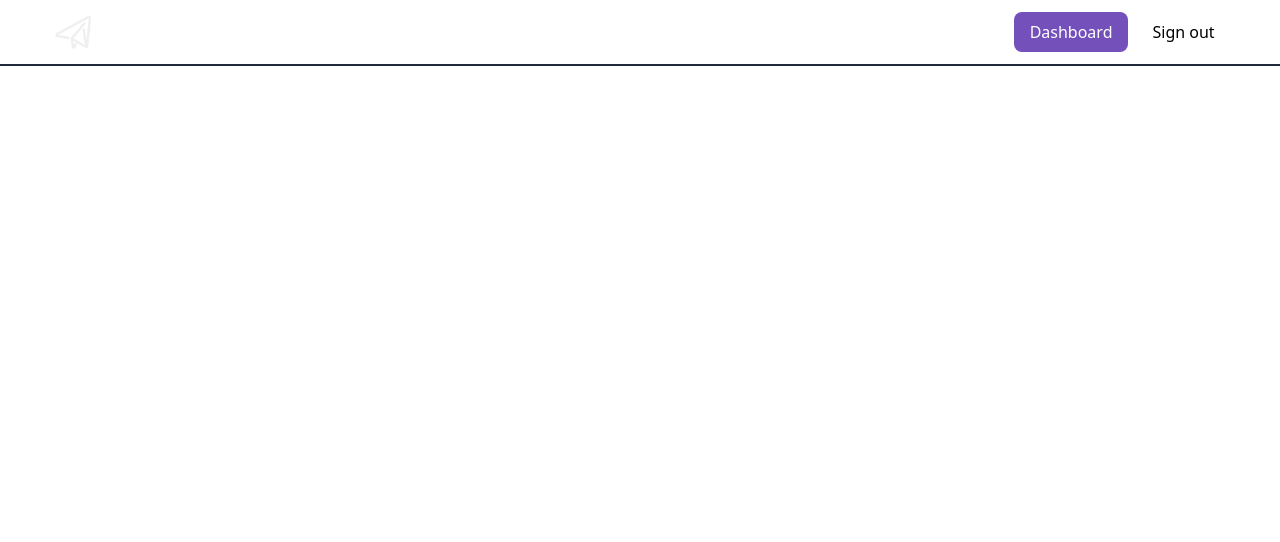
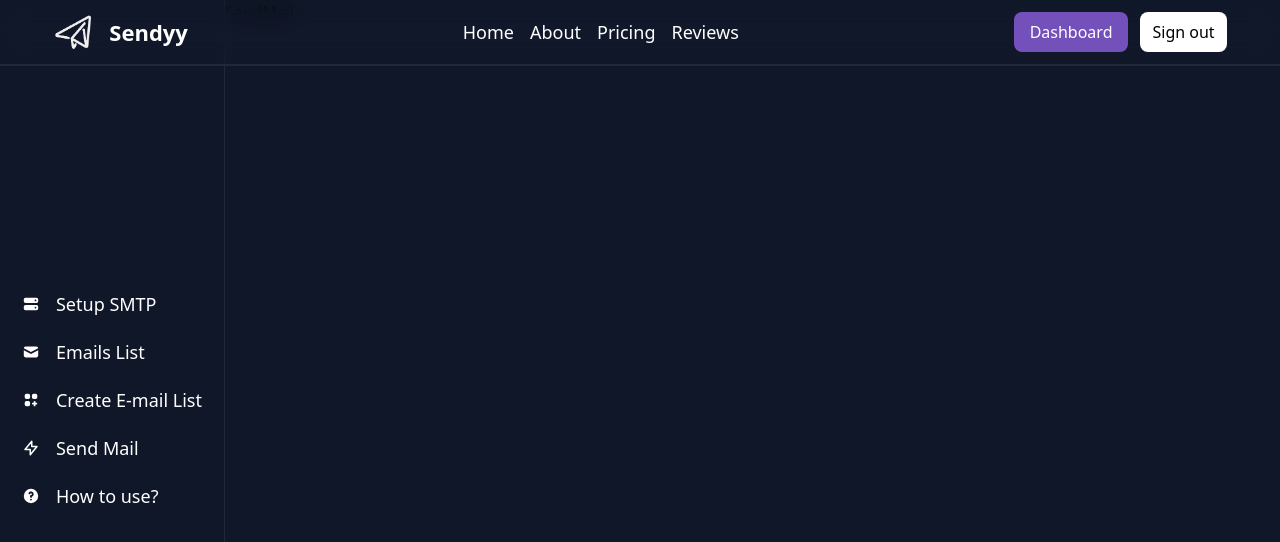
Before and after one commit to sandy088/sendyy-Bulk-Email-Sender, a React (Create React App) app: page /dashboard/send-mail in a window 1280 px wide. Shown: the top 542 px of the page. Built offline with nearby package versions, Linux system fonts and the light colour scheme; sample sign-in values are in the browser's storage.

Commit message:
Send Mail Route Added

```diff
--- a/src/App.js
+++ b/src/App.js
@@ -9,6 +9,7 @@ import { Dashboard } from './Pages/Dashboard';
 import { SetupSmtp } from './components/Dashboard/SetupSmtp';
 import { CreateEmailList } from './components/Dashboard/CreateEmailList';
 import { EmailsList } from './components/Dashboard/EmailsList';
+import { SendMail } from './components/Dashboard/SendMail';
 
 
 function App() {
@@ -30,6 +31,7 @@ function App() {
             <Route path='dashboard/setupsmtp' element={<SetupSmtp/>}/>
             <Route path='dashboard/create-email-list' element={<CreateEmailList/>}/>
             <Route path='dashboard/emails-list' element={<EmailsList/>}/>
+            <Route path='dashboard/send-mail' element={<SendMail/>}/>
           </Route>
         </Routes>
 
--- /dev/null
+++ b/src/components/Dashboard/SendMail.jsx
@@ -0,0 +1,7 @@
+import React from 'react'
+
+export const SendMail = () => {
+  return (
+    <div>SendMail</div>
+  )
+}
--- a/src/context/DataProvider.jsx
+++ b/src/context/DataProvider.jsx
@@ -112,7 +112,7 @@ const DataProvider = ({ children }) => {
         console.log(authToken)
         try {
             toast.loading("Loading E-mail Lists")
-            const response = await axios.post('http://localhost:4000/api/v2/getEmailList',data,{headers: {
+            const response = await axios.post('http://localhost:4000/api/v2/getEmailList', data, {headers: {
                 'Content-Type': 'application/json',
             }})
 
--- a/src/data/SidebarLinks.js
+++ b/src/data/SidebarLinks.js
@@ -22,7 +22,7 @@ export const SideBarLinks = [
     {
         id: 4,
         title: "Send Mail",
-        path: '/setupsmtp',
+        path: 'dashboard/send-mail',
         icon: "HiOutlineLightningBolt"
     },
     {
```
